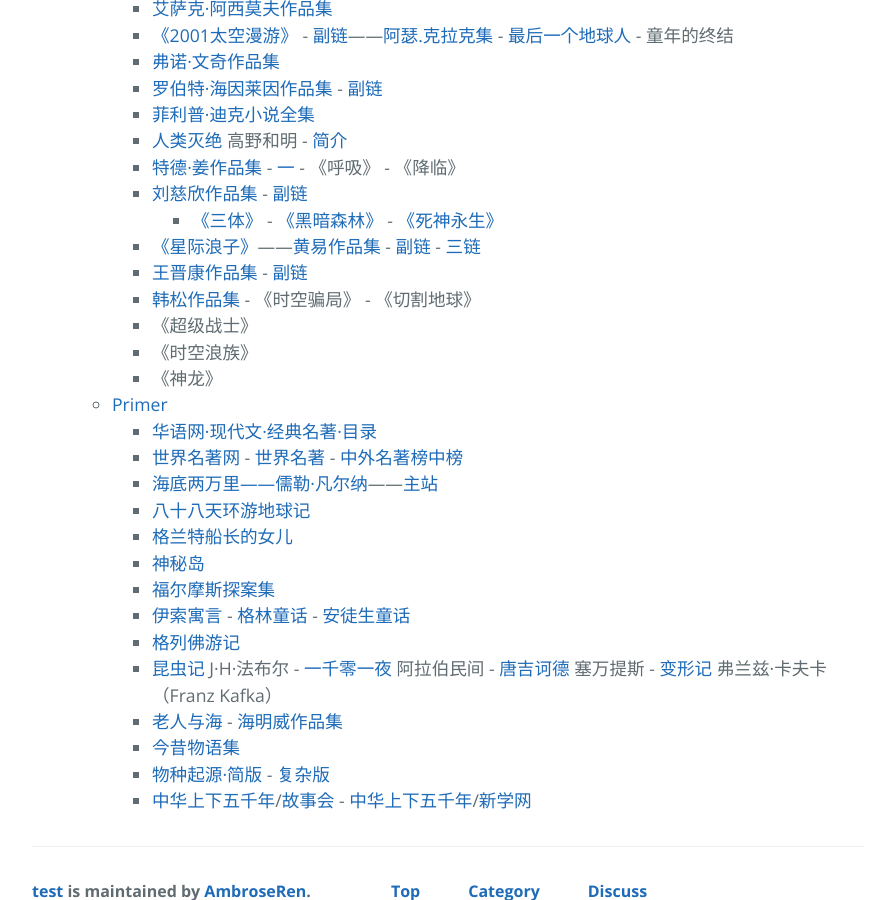
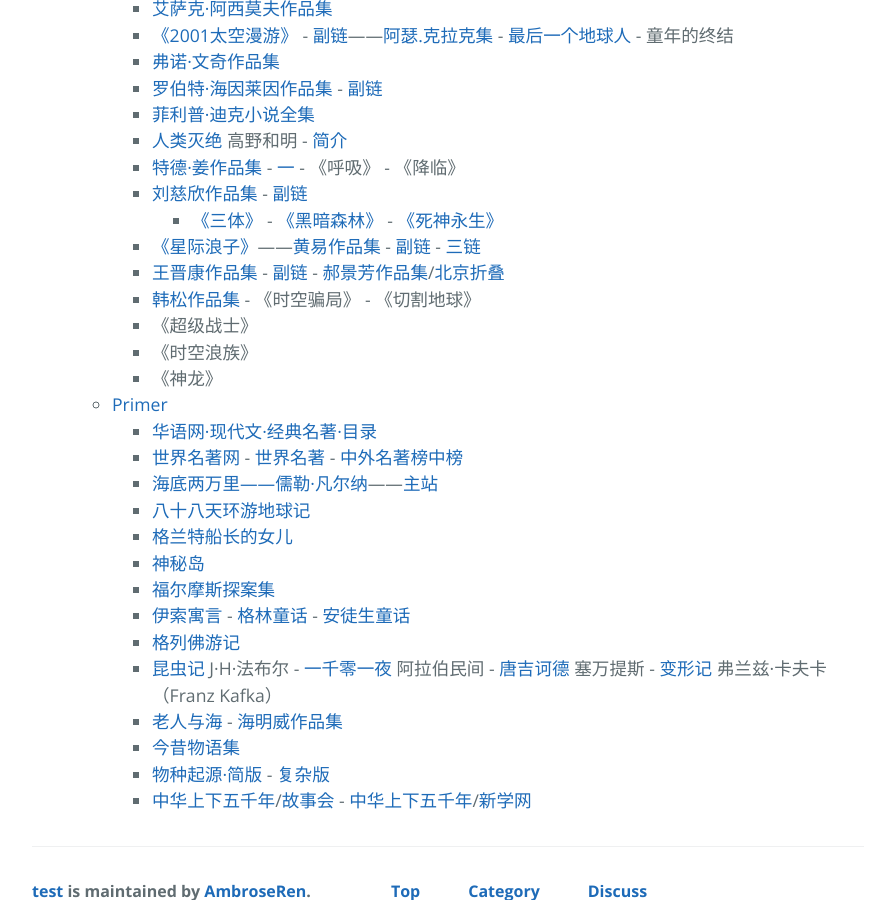
Before and after one commit to AmbroseRen/test, a Jekyll site: the page built from Library/BookListsOne.md, in a window 1280 px wide and 900 px high, scrolled down 5126 px. Shown: the whole window, without its empty margins (192-1087 px from the left). Built offline with Jekyll 4.4.1, drawn with Linux system fonts in a browser that asks for light colours; our own code applies the rules of GitHub Pages for plain Markdown files; the repository's description, which GitHub fills in, is left out.

Commit message:
Update BookListsOne.md

```diff
--- a/Library/BookListsOne.md
+++ b/Library/BookListsOne.md
@@ -279,7 +279,7 @@
                         </ul>
                     </li>
                     <li><a href="http://www.huangyixiaoshuo.com/0/499/">《星际浪子》</a>——<a href="http://www.huangyixiaoshuo.com/author/499/">黄易作品集</a> - <a href="https://www.kanunu8.com/files/writer/187.html">副链</a>  -  <a href="http://huangyi.zuopinj.com/">三链</a></li>
-		    <li><a href="https://www.kanunu8.com/files/writer/6619.html">王晋康作品集</a> - <a href="http://wangjinkang.zuopinj.com/">副链</a></li>
+		    <li><a href="https://www.kanunu8.com/files/writer/6619.html">王晋康作品集</a> - <a href="http://wangjinkang.zuopinj.com/">副链</a> - <a href="http://www.00txt.com/zuojia/haojingfang/">郝景芳作品集</a>/<a href="https://www.kunnu.com/zhedie/">北京折叠</a></li>
                     <li><a href="https://www.kanunu8.com/files/writer/6492.html">韩松作品集</a> - 《时空骗局》 - 《切割地球》</li>
 		    <li>《超级战士》</li>
                     <li>《时空浪族》</li>
```
